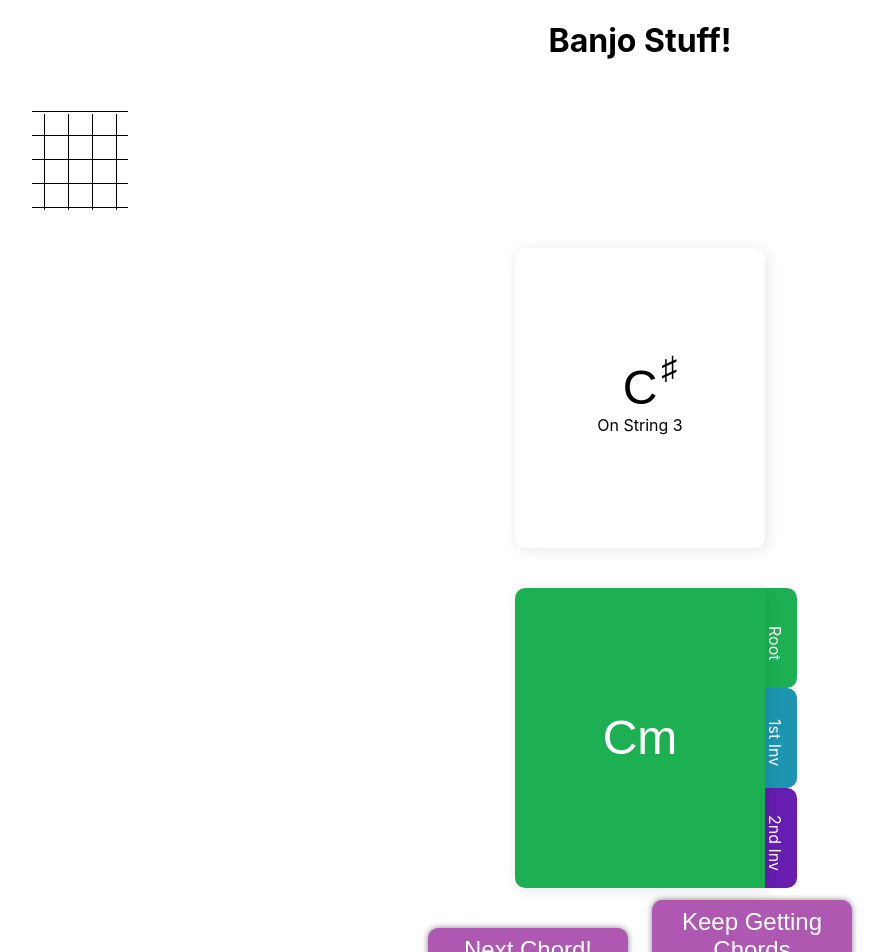
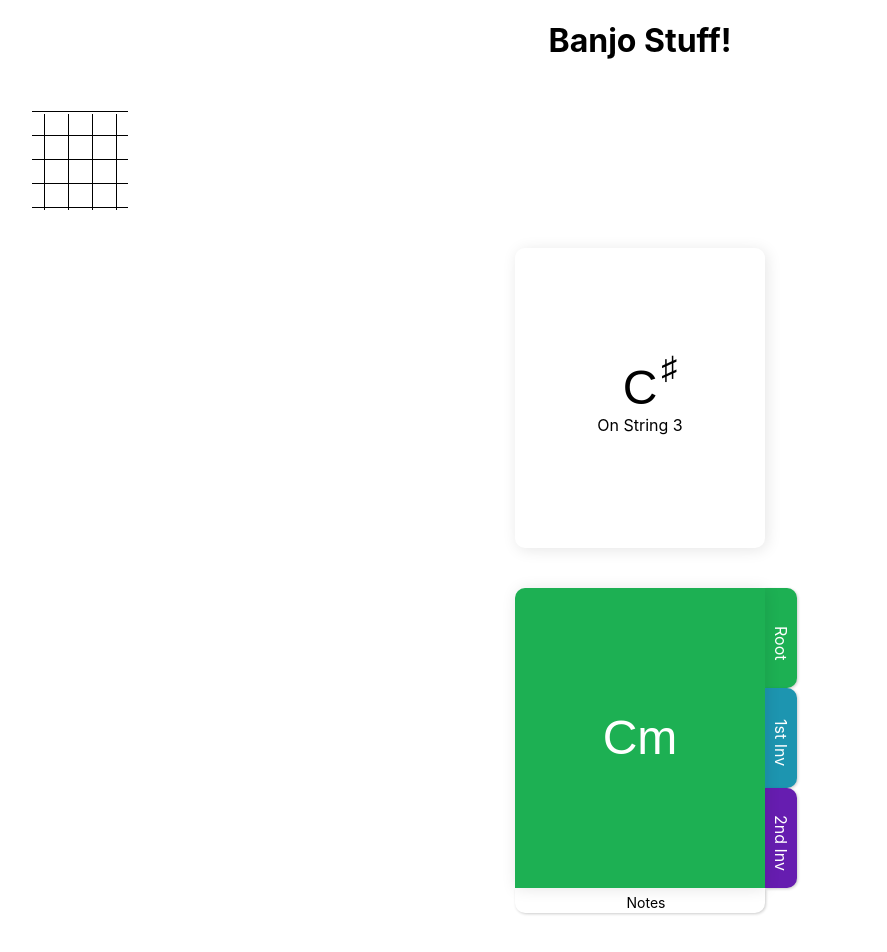
Before and after one commit to DigitalDaring/ReactBanjoApp, a React (Create React App) app: page / in a window 1280 px wide. Shown: the top 952 px of the page, without its empty margins (0-887 px from the left). Built offline with nearby package versions, Linux system fonts and the light colour scheme.

Commit message:
This patch finishes the triad notes extension portion of the chord card

```diff
--- a/src/App.tsx
+++ b/src/App.tsx
@@ -14,6 +14,11 @@ function App() {
 
   const [chordState, setChordState] = useState(AllChordsData.CMinor);
   const [inverstionState, setInversionState] = useState(INVERSION.ROOT);
+  const [isNotesExpanded, setIsNotesExpanded] = useState(false);
+
+  const onExpandNotesClick = (expand: boolean) => {
+    setIsNotesExpanded(expand);
+  };
 
   const nextChord = () => {
     const randomChordIndex = randomService.getRandomInteger(0, AllChordsList.length);
@@ -35,7 +40,7 @@ function App() {
       <h1>Banjo Stuff!</h1>
       <FrettedStringDiagram/>
       <NoteCard note='C#' stringNumber={3} />
-      <ChordCard chord={chordState} inversion={inverstionState}/>
+      <ChordCard chord={chordState} inversion={inverstionState} expandNotes={isNotesExpanded} onExpandNotesClick={onExpandNotesClick}/>
       <SexyButton text="Next Chord!" onClick={nextChord} />
       <SexyButton text="Keep Getting Chords" onClick={keepGettingChords}/>
     </div>
--- a/src/components/chord-card/chord-card.component.tsx
+++ b/src/components/chord-card/chord-card.component.tsx
@@ -3,11 +3,14 @@ import { ChordCardModel, INVERSION } from '../../models/chord-card.model';
 
 type ChordCardProperties = {
     chord: ChordCardModel,
-    inversion: INVERSION
+    inversion: INVERSION,
+    expandNotes: boolean,
+    onExpandNotesClick: (expand: boolean) => void;
 };
 
-const ChordCard = ({chord, inversion}: ChordCardProperties) => {
-
+const ChordCard = ({chord, inversion, expandNotes, onExpandNotesClick}: ChordCardProperties) => {
+    const notesClasses = `Notes ${expandNotes ? 'Expanded' : ''}`
+    const triad = chord.triadNotes.map(note => <span>{note}</span>);
     return  <section className="ChordCard">
                 <section className={`Content ${inversion}`}>
                    {chord.shortName}
@@ -21,6 +24,10 @@ const ChordCard = ({chord, inversion}: ChordCardProperties) => {
                 <section className="Tab SecondInversionTab">
                     2nd Inv
                 </section>
+                <section className={notesClasses} onClick={() => onExpandNotesClick(!expandNotes)}>
+                    <h3>Notes</h3>
+                    <div className='Triad'>{triad}</div>
+                </section>
             </section>;
 }
 
--- a/src/components/chord-card/chord-card.styles.scss
+++ b/src/components/chord-card/chord-card.styles.scss
@@ -1,12 +1,13 @@
 .ChordCard {
     width: 250px;
-    height: 300px;
+    height: 400px;
     display: grid;
     grid-template-columns: 250px 32px;
-    grid-template-rows: 100px 100px 100px;
+    grid-template-rows: 100px 100px 100px 100px;
     grid-template-areas: 'content root-tab            '
                          'content first-inversion-tab '
-                         'content second-inversion-tab';
+                         'content second-inversion-tab'
+                         'notes   .                   ';
     margin-left: auto;
     margin-right: auto;
     margin-top: 40px;
@@ -17,8 +18,7 @@
 
     .Content {
         border-top-left-radius: 10px;
-        border-bottom-left-radius: 10px;
-        box-shadow: 2px 2px 15px rgba(0, 0, 0, .1);
+        box-shadow: 1px 1px 15px rgba(0, 0, 0, .1);
         height: 300px;
         width: 250px;
         grid-area: content;
@@ -47,6 +47,8 @@
 
     .Tab {
         padding-top: 10px;
+        padding-left: 6px;
+        box-shadow: 1px 1px 3px rgba(0, 0, 0, .2);
         border-bottom-right-radius: 10px;
         border-top-right-radius: 10px;
         writing-mode: vertical-lr;
@@ -67,4 +69,51 @@
             background-color: var(--color-second);
         }
     }
+
+    .Notes {
+        grid-area: notes;
+        box-shadow: 1px 1px 3px rgba(0, 0, 0, .2);
+        height: 25px;
+        border-bottom-left-radius: 10px;
+        border-bottom-right-radius: 10px;
+        background-color: #FFF;
+        cursor: pointer;
+        transition: height .2s;
+
+        &:hover {
+            box-shadow: 0px 0px 2px rgba(0, 0, 0, .4);
+        }
+
+        h3 {
+            height: 25px;
+            color: #000;
+            width: 100%;
+            font-weight: normal;
+            font-size: 14px;
+            margin: 6px;
+        }
+
+        .Triad {
+            display: flex;
+            flex-direction: row;
+            align-items: center;
+            justify-content: space-evenly;
+            opacity: 0;
+            transition: opacity .2s;
+            span {
+                font-size: 14px;
+                font-weight: bold;
+            }
+        }
+
+        &.Expanded {
+            height: 75px;
+
+            .Triad {
+                opacity: 1;
+            }
+        }
+
+
+    }
 }
```
Also changed, not shown: src/data/all-inversions.data.ts (line endings or trailing spaces).
